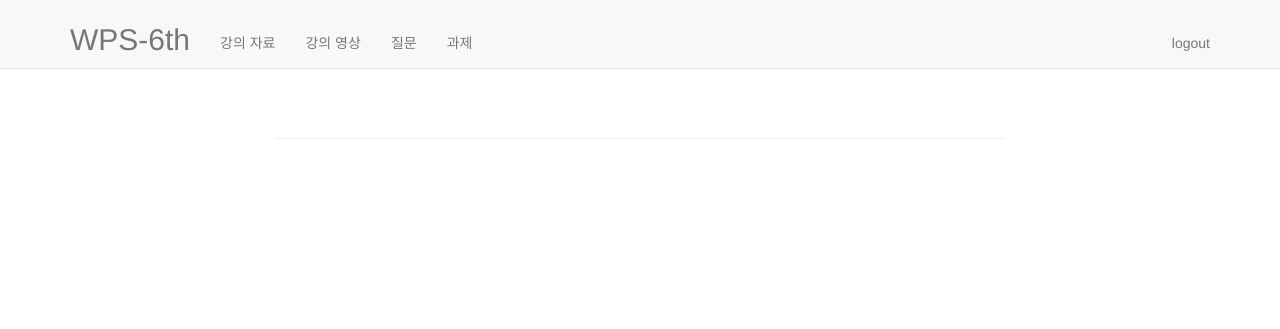
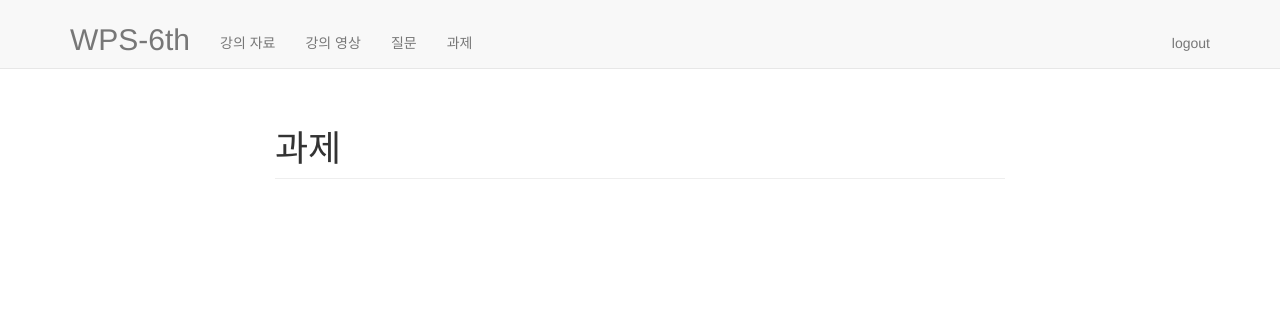
Before and after one commit to bookpark/Hackathon-Klass, a Django app: template klass/templates/assignment/assignment_list.html in a window 1280 px wide. Shown: the top 329 px of the page. Run offline with Django 3.2, Linux system fonts and the light colour scheme; the template is opened without the code that fills it, so the values that code supplies are empty; the visitor is signed in with stand-in values (Sample User, id 1); parts of the project's set-up code (start-up, migrations or seed data) failed here and were passed over; some libraries are stand-ins or nearby versions.

Commit message:
block title 및 reformatting

```diff
--- a/klass/templates/assignment/assignment_list.html
+++ b/klass/templates/assignment/assignment_list.html
@@ -1,9 +1,9 @@
 {% extends 'base.html' %}
-
+{% block title %}과제{% endblock %}
 {% block content %}
     {% for asm in asm_lists %}
-    <div>
-        {{ asm }}
-    </div>
+        <div>
+            {{ asm }}
+        </div>
     {% endfor %}
 {% endblock %}
--- a/klass/templates/assignment/submit_assignment_list.html
+++ b/klass/templates/assignment/submit_assignment_list.html
@@ -2,8 +2,8 @@
 
 {% block content %}
     {% for asm in my_asms %}
-    <div>
-        <a href="{% url 'assignment:submit_assignment_detail' pk=asm.pk %}">{{ asm }}</a>
-    </div>
+        <div>
+            <a href="{% url 'assignment:submit_assignment_detail' pk=asm.pk %}">{{ asm }}</a>
+        </div>
     {% endfor %}
 {% endblock %}
```
